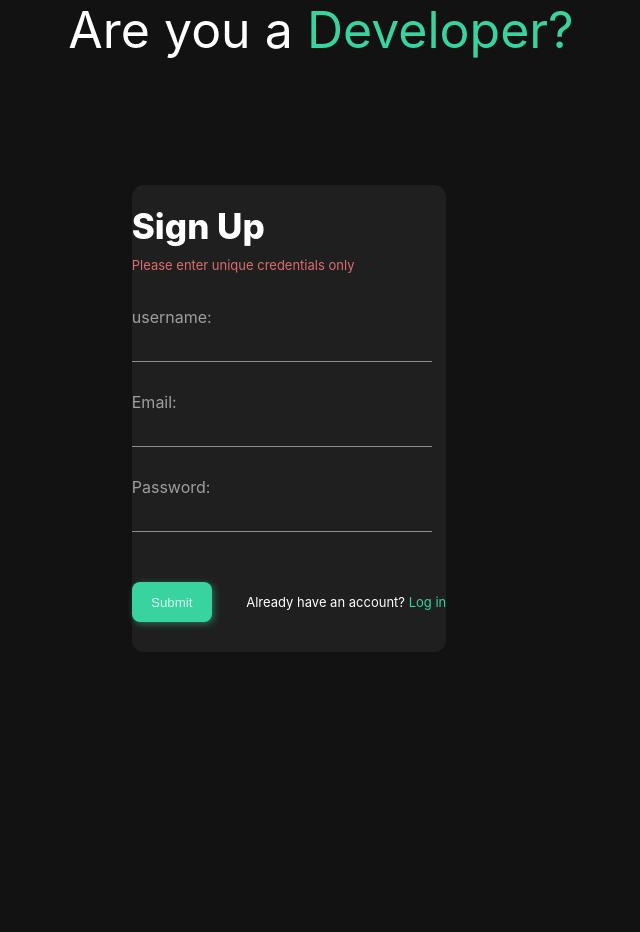
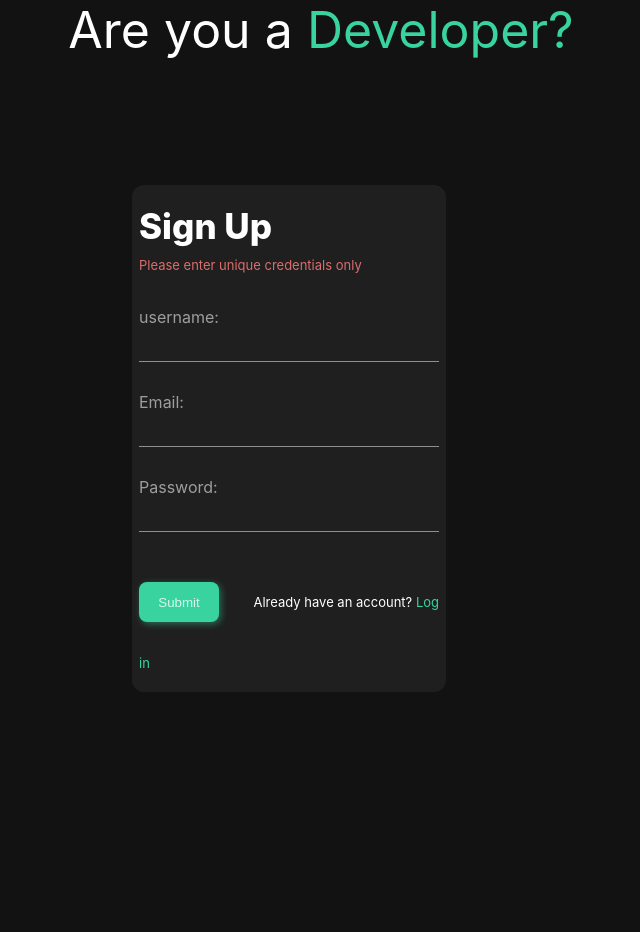
Before and after one commit to code-with-rajeev/algostrike, a Django app: page /register in a window 1280 px wide. Shown: the top 932 px of the page, without its empty margins (319-959 px from the left). Run offline with Django 5.2, Linux system fonts and the light colour scheme.

Commit message:
Update register.html

```diff
--- a/templates/register.html
+++ b/templates/register.html
@@ -75,7 +75,7 @@ h1 {
   max-height: 550px;
   width: 100%;
   margin-top: 5px;
-  padding-top: 20px;
+  padding: 20px 5%;
 
   border-radius: 12px;
 
```
